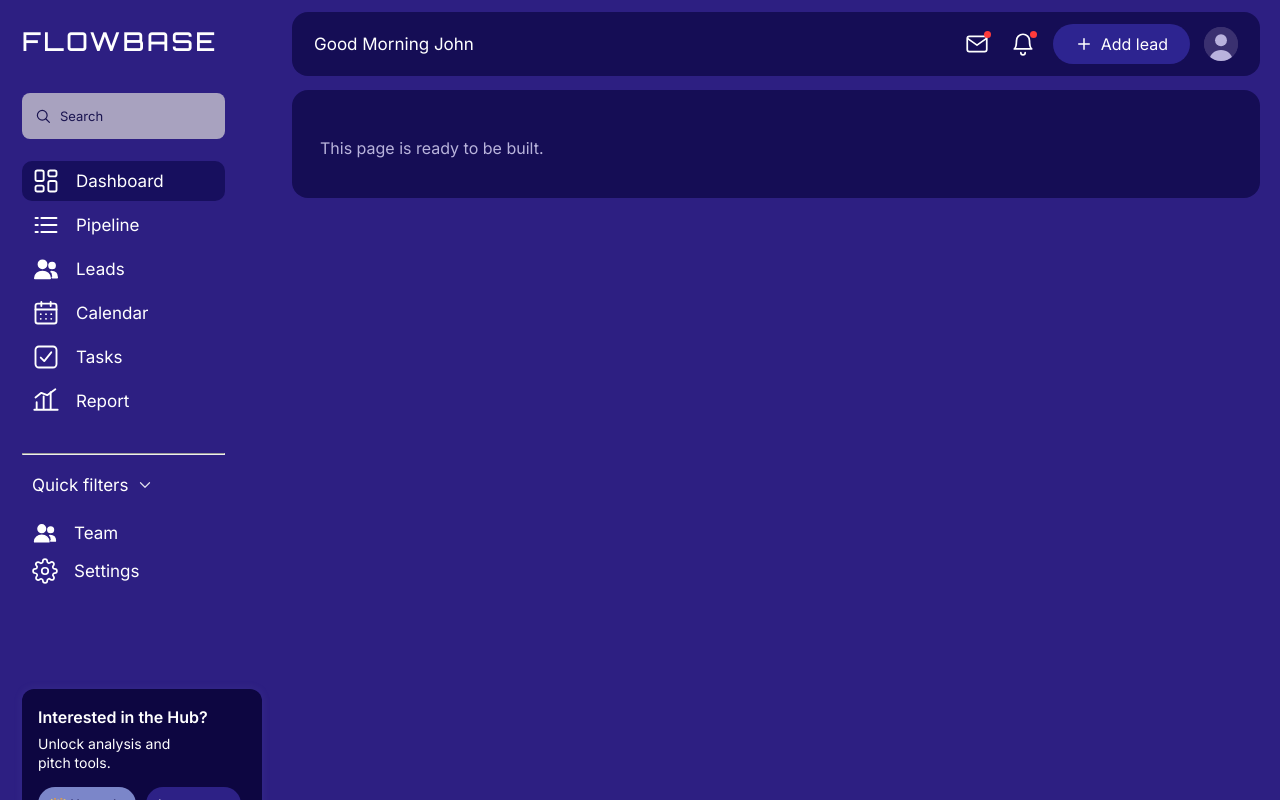
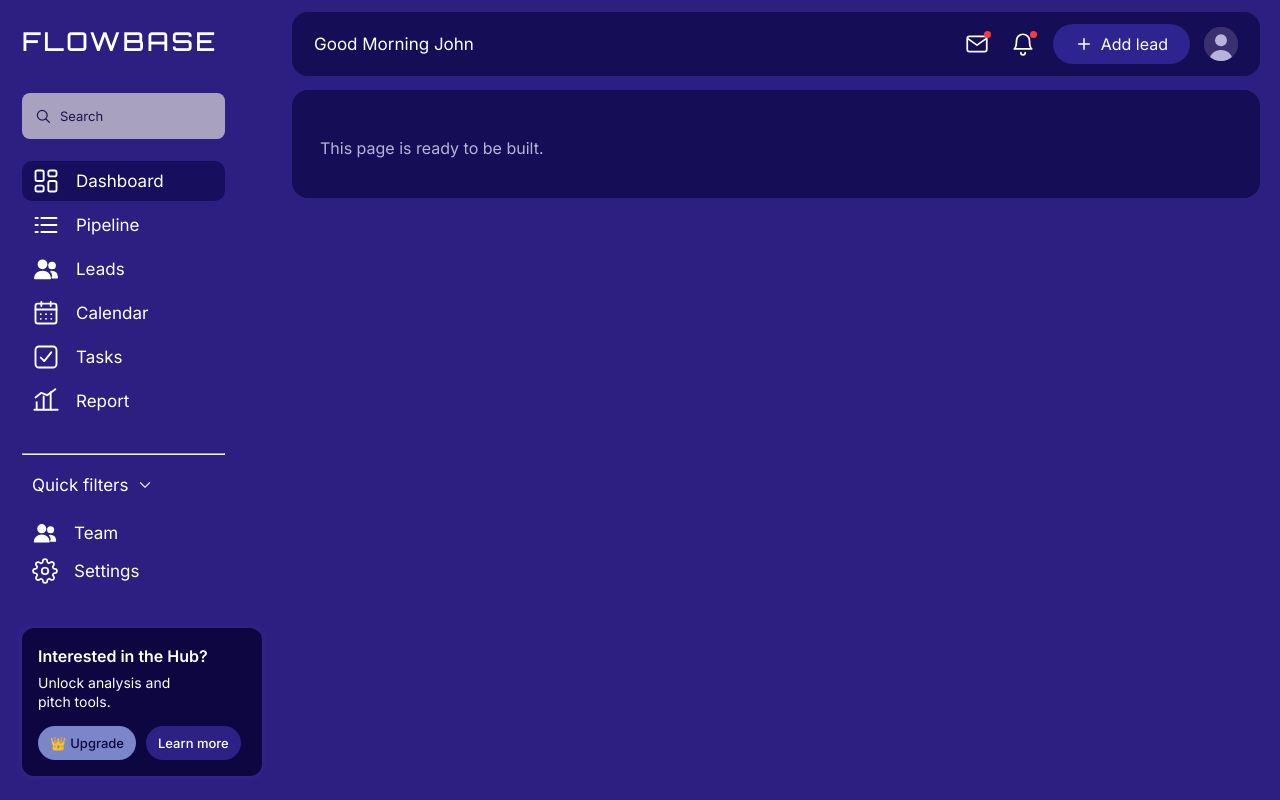
Before and after one commit to obinyan/FLOWBASE, a Next.js app: page / in a window 1280 px wide. Built offline with nearby package versions, Linux system fonts and the light colour scheme.

Commit message:
gap correction

```diff
--- a/app/globals.css
+++ b/app/globals.css
@@ -50,7 +50,7 @@ small { display: block; }
 .nav-item.active { background: var(--active); }
 .nav-item svg { flex: none; }
 .nav-item.small { font-size: 17px; height: 36px; }
-.nav.secondary { margin: 14px 0 100px 0; gap: 2px; }
+.nav.secondary { margin: 14px 0 0 0; gap: 2px; }
 
 .divider { border: 2; height: 2px; background: rgba(255, 255, 255, 0.28); margin: 18px 0 14px; width: 100%; }
 
```
